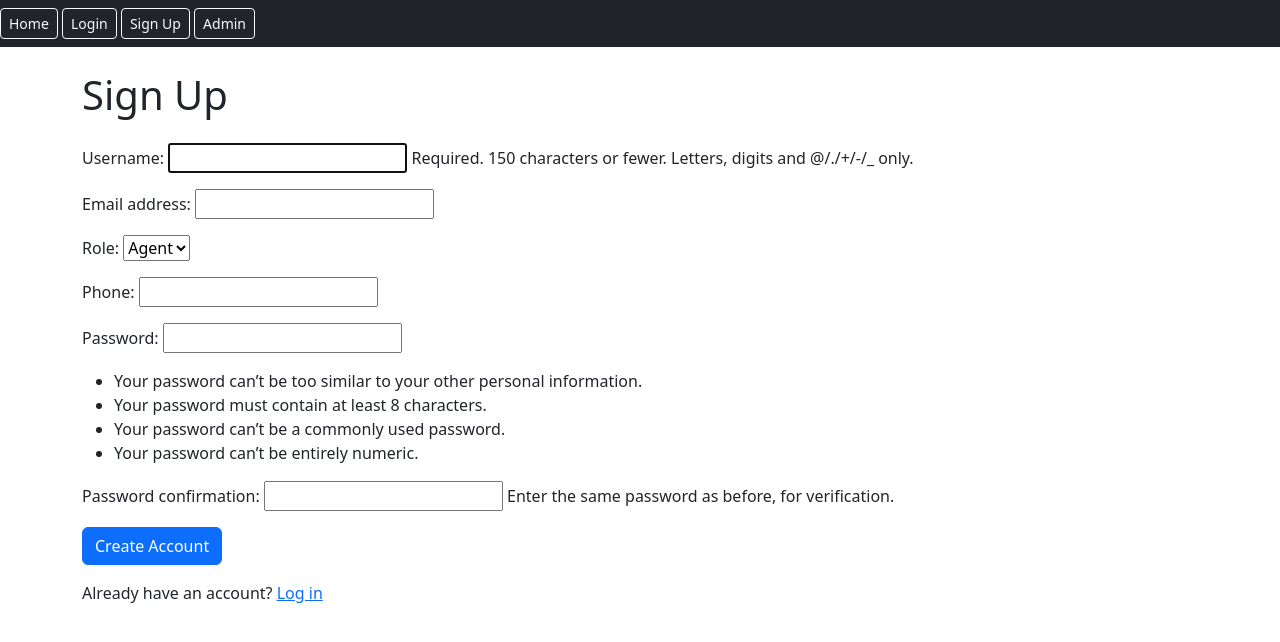
After one commit to Keerthi-3009/real-estate-project, a Django app: page /accounts/signup/ in a window 1280 px wide. The commit adds this page. Shown: the top 642 px of the page. Run offline with Django 5.2, Linux system fonts and the light colour scheme.

Commit message:
Add user signup, login, and logout for agents

```diff
--- /dev/null
+++ b/accounts/forms.py
@@ -0,0 +1,11 @@
+from django import forms
+from django.contrib.auth.forms import UserCreationForm
+from .models import User
+
+class SignUpForm(UserCreationForm):
+    role = forms.ChoiceField(choices=User.ROLE_CHOICES)
+    phone = forms.CharField(max_length=20, required=False)
+
+    class Meta:
+        model = User
+        fields = ('username', 'email', 'role', 'phone', 'password1', 'password2')
--- /dev/null
+++ b/accounts/templates/accounts/signup.html
@@ -0,0 +1,11 @@
+{% extends 'listings/base.html' %}
+{% block title %}Sign Up{% endblock %}
+{% block content %}
+<h1 class="mb-4">Sign Up</h1>
+<form method="post">
+    {% csrf_token %}
+    {{ form.as_p }}
+    <button type="submit" class="btn btn-primary">Create Account</button>
+</form>
+<p class="mt-3">Already have an account? <a href="{% url 'login' %}">Log in</a></p>
+{% endblock %}
--- /dev/null
+++ b/accounts/urls.py
@@ -0,0 +1,9 @@
+from django.contrib.auth import views as auth_views
+from django.urls import path
+from . import views
+
+urlpatterns = [
+    path('signup/', views.signup_view, name='signup'),
+    path('login/', auth_views.LoginView.as_view(template_name='accounts/login.html'), name='login'),
+    path('logout/', auth_views.LogoutView.as_view(next_page='property_list'), name='logout'),
+]
--- a/accounts/views.py
+++ b/accounts/views.py
@@ -1,3 +1,14 @@
-from django.shortcuts import render
+from django.shortcuts import render, redirect
+from django.contrib.auth import login
+from .forms import SignUpForm
 
-# Create your views here.
+def signup_view(request):
+    if request.method == 'POST':
+        form = SignUpForm(request.POST)
+        if form.is_valid():
+            user = form.save()
+            login(request, user)
+            return redirect('property_list')
+    else:
+        form = SignUpForm()
+    return render(request, 'accounts/signup.html', {'form': form})
--- a/config/urls.py
+++ b/config/urls.py
@@ -21,8 +21,6 @@ from django.conf.urls.static import static
 
 urlpatterns = [
     path('admin/', admin.site.urls),
+    path('accounts/', include('accounts.urls')),
     path('', include('listings.urls')),
 ]
-
-if settings.DEBUG:
-    urlpatterns += static(settings.MEDIA_URL, document_root=settings.MEDIA_ROOT)
--- a/listings/templates/listings/base.html
+++ b/listings/templates/listings/base.html
@@ -7,13 +7,17 @@
 <body>
 
 <nav class="navbar navbar-expand-lg navbar-dark bg-dark mb-4">
-    <div class="container">
-        <a class="navbar-brand" href="{% url 'property_list' %}">RealEstate Portal</a>
-        <div>
-            <a href="{% url 'property_list' %}" class="btn btn-outline-light btn-sm">Home</a>
-            <a href="/admin/" class="btn btn-outline-light btn-sm">Admin</a>
-        </div>
-    </div>
+    <div>
+    <a href="{% url 'property_list' %}" class="btn btn-outline-light btn-sm">Home</a>
+    {% if user.is_authenticated %}
+        <span class="text-light me-2">Hi, {{ user.username }}</span>
+        <a href="{% url 'logout' %}" class="btn btn-outline-light btn-sm">Logout</a>
+    {% else %}
+        <a href="{% url 'login' %}" class="btn btn-outline-light btn-sm">Login</a>
+        <a href="{% url 'signup' %}" class="btn btn-outline-light btn-sm">Sign Up</a>
+    {% endif %}
+    <a href="/admin/" class="btn btn-outline-light btn-sm">Admin</a>
+</div>
 </nav>
 
 <div class="container">
```
Also changed, not shown: accounts/templates/accounts/login.html (added, +11 -0 lines).
